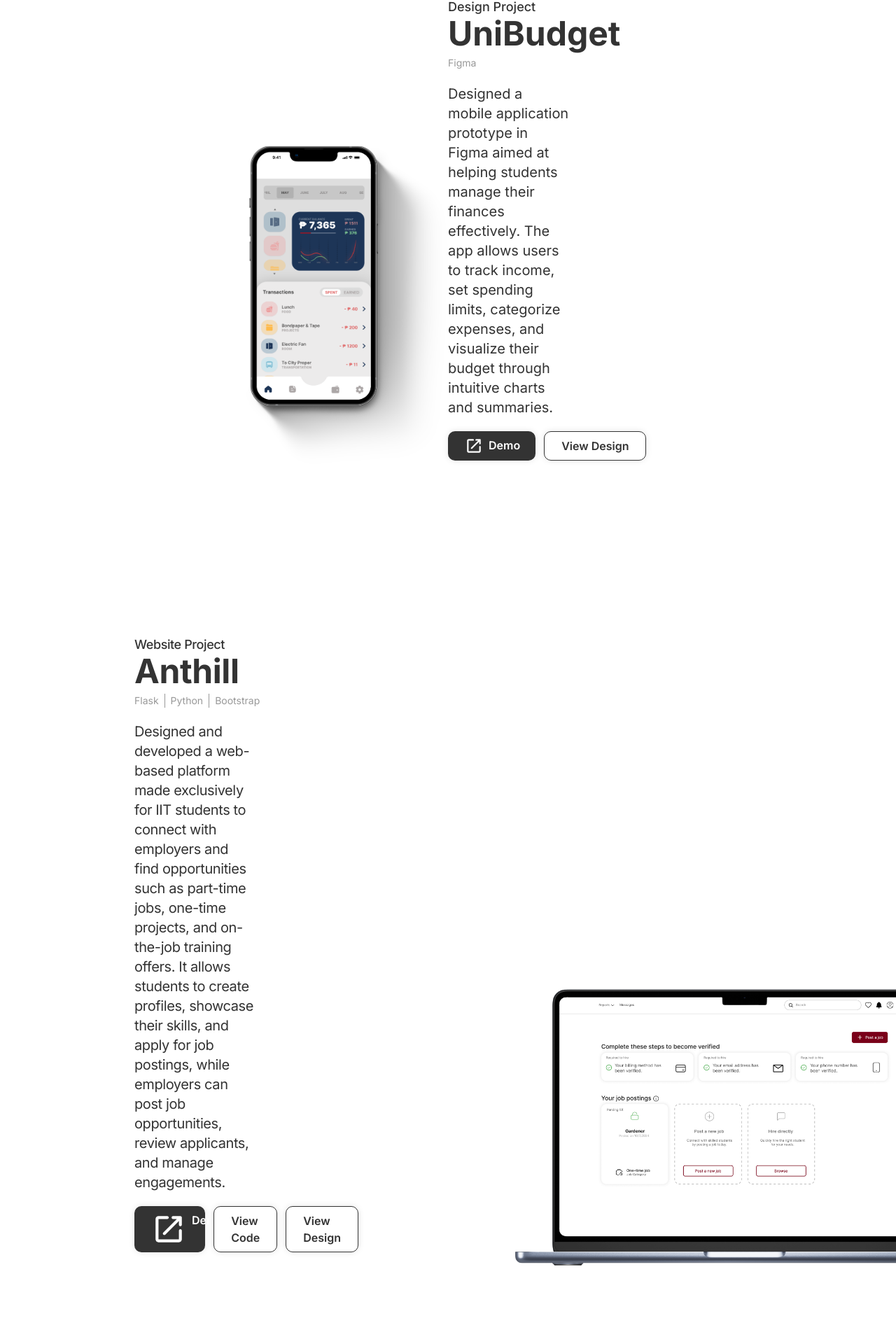
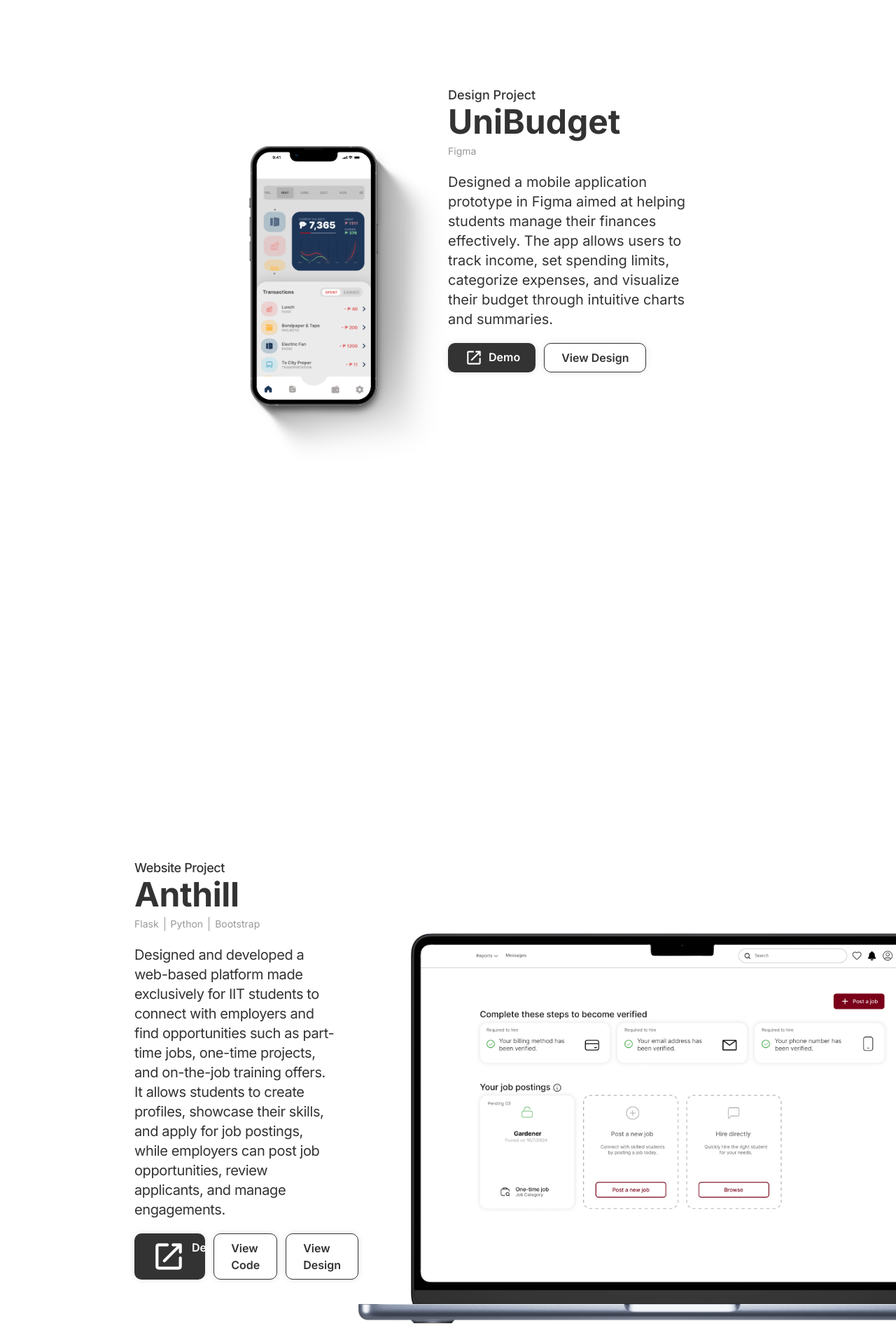
Before and after one commit to razeuss/WorkPortfolio, a Next.js app: page / in a window 1280 px wide. Shown: the part 3589-5509 px from the top of the page at 70% size. Built offline with nearby package versions, Linux system fonts and the light colour scheme.

Commit message:
Done portfolio

```diff
--- a/app/page.tsx
+++ b/app/page.tsx
@@ -363,8 +363,8 @@
                 </div>
               </SlideUp>
 
-              <SlideUp className="flex justify-start items-center">
-                <div className="flex flex-col justify-center items-center sm:items-start w-[100%] sm:w-[50%] sm:pb-40">
+              <SlideUp className="flex">
+                <div className="flex flex-col justify-center items-center sm:items-start w-[100%] sm:pb-40">
                   <div className="text-center sm:text-left w-auto text-[#333333] tracking-normal pb-5">
                     <div className="pb-5">
                       <span className="text-md sm:text-lg font-medium">Design Project</span>
@@ -403,9 +403,9 @@
             </div>
 
             <div className="sm:w-full flex flex-col sm:flex-row justify-center pl-[5%] sm:pl-[15%]">
+                <div className="flex flex-col order-2 sm:order-1 justify-center items-center sm:items-start sm:w-[35%] pb-20 sm:pb-40 pr-[5%] sm:pr-0">
                   <SlideUp>
-              <div className="flex flex-col order-2 sm:order-1 justify-center items-center sm:items-start sm:w-[35%] pb-20 sm:pb-40 gap-5 pr-[5%] sm:pr-0">
-                <div className="text-center sm:text-left w-auto text-[#333333] tracking-tight">
+                    <div className="text-center sm:text-left w-auto text-[#333333] tracking-tight mb-5">
                       <div className="pb-5">
                         <span className="text-md sm:text-lg  font-medium">Website Project</span>
                         <div className="font-bold text-2xl sm:text-5xl pb-2">
@@ -453,17 +453,16 @@
                         View Design
                       </a>
                     </div>
+                  </SlideUp>
                 </div>
+
+                <div className="w-auto order-1 sm:order-2 flex justify-end">
+                  <SlideUp>
+                    <img src="designs/anthill.svg" alt="noimg" className="h-130 sm:h-350"/>
                   </SlideUp>
-
-             <SlideUp>
-              <div className="w-auto order-1 sm:order-2 flex justify-end">
-                <img src="designs/anthill.svg" alt="noimg" className="h-130 sm:h-350"/>
                 </div>
-             </SlideUp>
 
             </div>
-
         </div>
 
 
```
Lines whose indentation alone changed are shown as unchanged.
